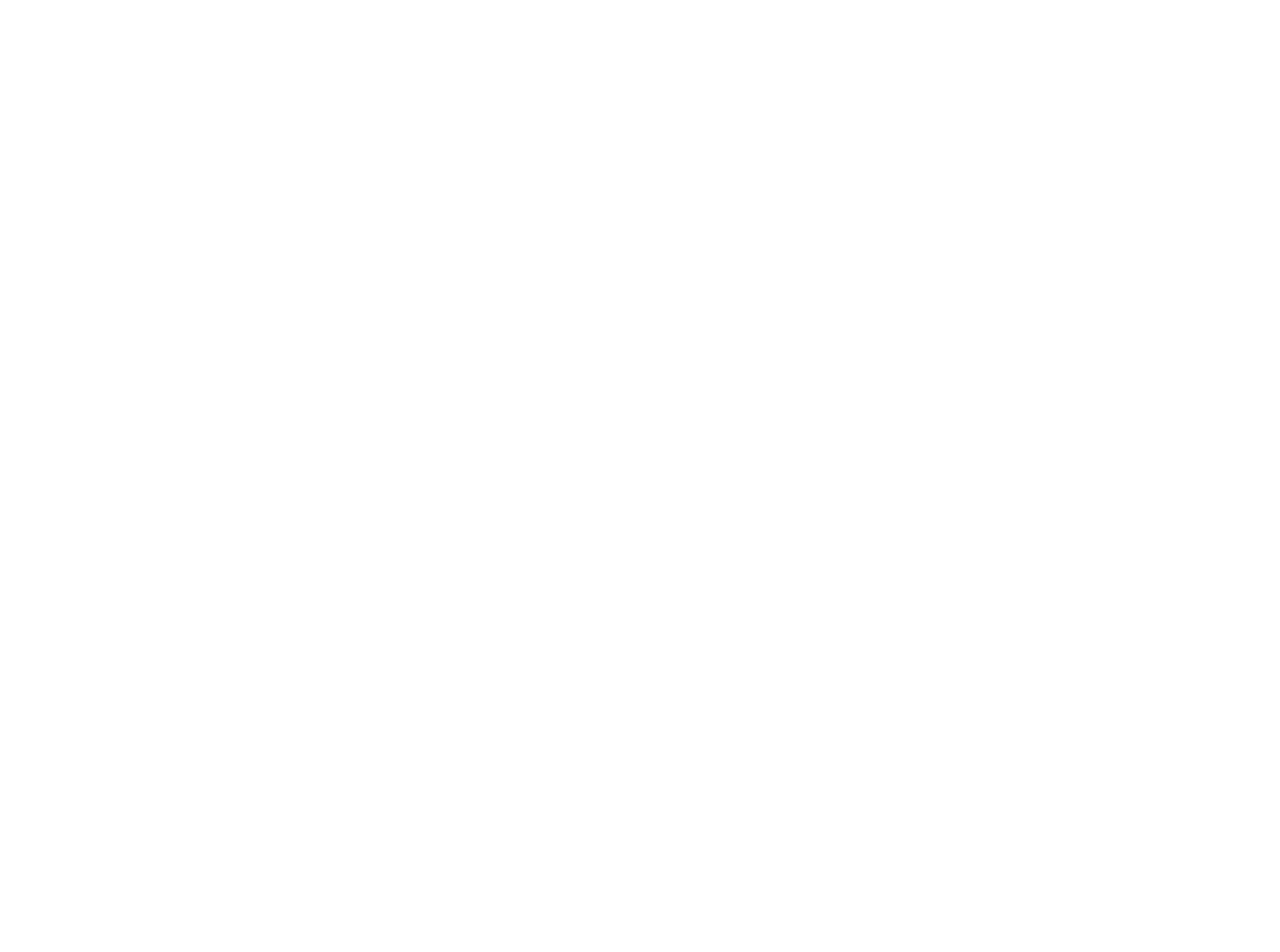
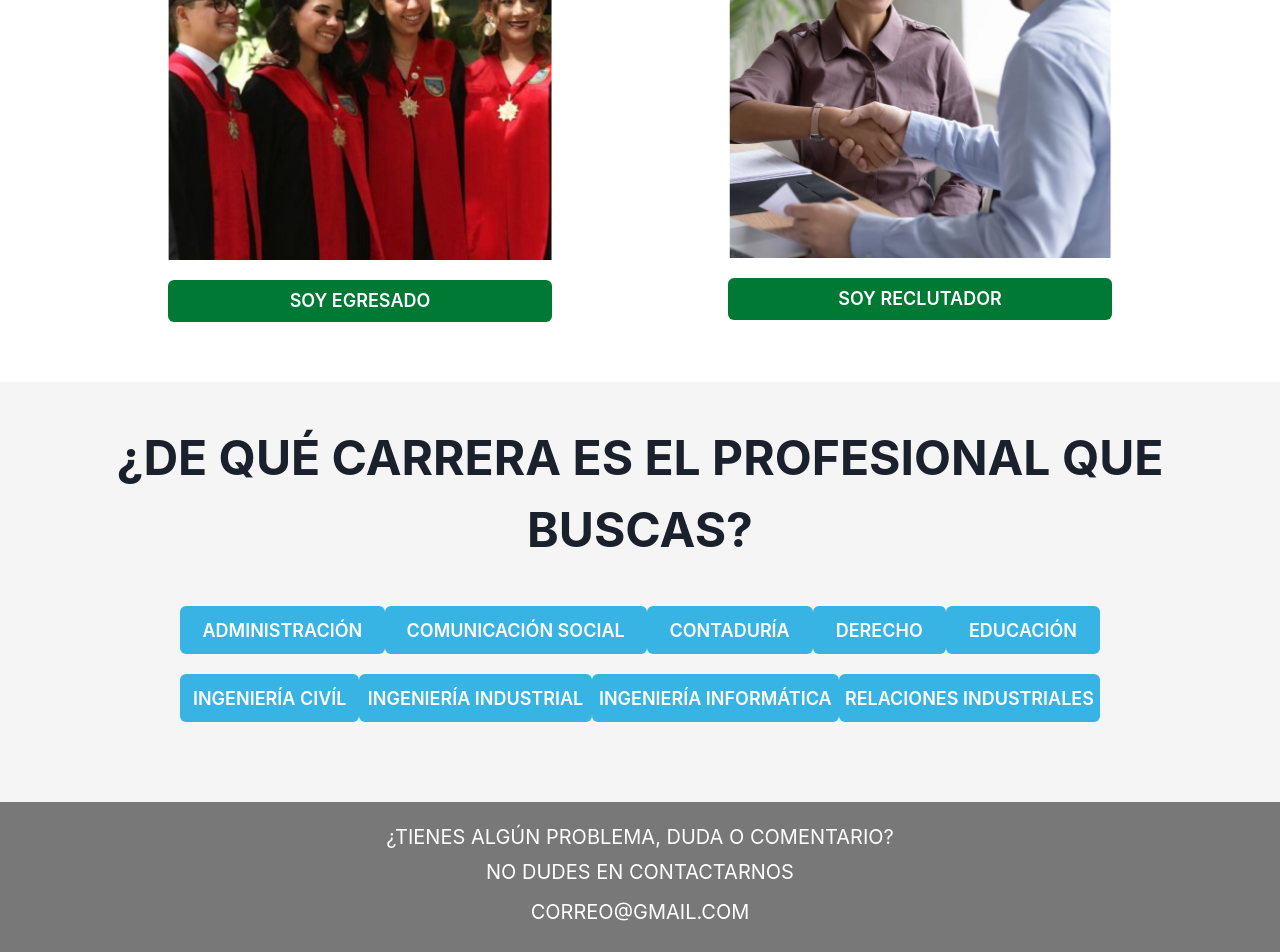
Before and after one commit to Wilmj28/UAlumni-Frontend, a React (Vite) app: page / in a window 1280 px wide. Shown: the part 831-1783 px from the top of the page. Before the commit the page ends 800 px from the top, so only its background shows below. Built offline with nearby package versions, Linux system fonts and the light colour scheme.

Commit message:
Estructura de landing page

```diff
--- /dev/null
+++ b/src/components/Footer.jsx
@@ -0,0 +1,19 @@
+import {Text} from '@chakra-ui/react'
+function Footer() {
+
+    return(
+        <div style={{
+            backgroundColor:'#787878',
+            width:'100%',
+            height:'150px',
+            display: 'flex',
+            flexDirection:'column',
+
+        }}>
+            <Text fontSize='xl' textAlign='center' paddingTop='20px' color='white' >¿TIENES ALGÚN PROBLEMA, DUDA O COMENTARIO?</Text>
+            <Text fontSize='xl' textAlign='center' paddingTop='5px' color='white'>NO DUDES EN CONTACTARNOS</Text>
+            <Text fontSize='xl' textAlign='center' paddingTop='10px' color='white'>CORREO@GMAIL.COM</Text>
+        </div>
+    );
+}
+export default Footer;
--- a/src/cores/landingpage/LandingPage.jsx
+++ b/src/cores/landingpage/LandingPage.jsx
@@ -1,13 +1,103 @@
-import React from "react";
+
 import NavBar from "../../components/Navbar";
+import { Text, Stack, Box, Image} from '@chakra-ui/react';
+import { Button, ButtonGroup } from '@chakra-ui/react';
 import EgresadosFoto from '../../images/egresados.jpg';
+import EgresadosLanding from '../../images/egresadosLanding.jpg';
+import ReclutadoresLanding from '../../images/reclutadoreslanding.jpg';
+import Footer from "../../components/Footer";
 
 function LandingPage() {
   return (
     <div>
       <NavBar/>
       <img src={EgresadosFoto} alt="Egresados" width="100%" height="auto"/>
-      <h1>Landing Page</h1>
+      <div style= {{width:'100%',
+                    backgroundColor:'white',
+                    display:'flex',
+                    justifyContent:'center',
+                    flexDirection:'column'}
+                    }>
+              <Text fontSize='5xl' textAlign='center' as='b'paddingTop='40px'>¿QUIÉN SOY?</Text>
+              <Stack direction='row' justifyContent='space-evenly' paddingTop='40px'>
+                  <Box boxSize='sm' display='flex' justifyItem='center' flexDirection='column'>
+                  <Image src={EgresadosLanding} alt='egresadosLanding' />
+                  <Button backgroundColor='#007935'color='white' _hover={{ bg:'#025024'}} size='lg' marginTop='20px' paddingTop='10px' paddingBottom='10px'>
+                    SOY EGRESADO
+                  </Button>
+                  </Box>
+                  <Box boxSize='sm' display='flex' justifyItem='center' flexDirection='column'>
+                  <Image src={ReclutadoresLanding} alt='reclutadoresLanding' />
+                  <Button backgroundColor='#007935'color='white' _hover={{ bg:'#025024'}} size='lg' marginTop='20px' paddingTop='10px' paddingBottom='10px'>
+                    SOY RECLUTADOR
+                  </Button>
+                </Box>
+              </Stack>
+      </div>
+
+      <div style={{
+                    width:'100%',
+                    display:'flex',
+                    justifyContent:'center',
+                    flexDirection:'column',
+                    backgroundColor:'#F5F5F5',
+                    marginTop:'120px',
+                    paddingBottom:'80px'
+                   }}>
+              <Text fontSize='5xl' textAlign='center' as='b' paddingTop='40px'>¿DE QUÉ CARRERA ES EL PROFESIONAL QUE BUSCAS?</Text>
+              <Stack direction='row' paddingLeft='180px' paddingRight='180px' marginTop='20px'>
+                  <div style={{
+                    display:'flex',
+                    flexDirection:'row',
+                    justifyContent: 'space-between',
+                    width:'100%'
+                  }}>
+                  <Button backgroundColor='#37B4E3'color='white' _hover={{ bg:'#247390'}} size='lg' marginTop='20px' paddingTop='10px' paddingBottom='10px'>
+                    ADMINISTRACIÓN
+                  </Button>
+                  <Button backgroundColor='#37B4E3'color='white' _hover={{ bg:'#247390'}} size='lg' marginTop='20px' paddingTop='10px' paddingBottom='10px'>
+                    COMUNICACIÓN SOCIAL
+                  </Button>
+                  <Button backgroundColor='#37B4E3'color='white' _hover={{ bg:'#247390'}} size='lg' marginTop='20px' paddingTop='10px' paddingBottom='10px'>
+                    CONTADURÍA
+                  </Button>
+                  <Button backgroundColor='#37B4E3'color='white' _hover={{ bg:'#247390'}} size='lg' marginTop='20px' paddingTop='10px' paddingBottom='10px'>
+                    DERECHO
+                  </Button>
+                  <Button backgroundColor='#37B4E3'color='white' _hover={{ bg:'#247390'}} size='lg' marginTop='20px' paddingTop='10px' paddingBottom='10px'>
+                    EDUCACIÓN
+                  </Button>
+                  </div>
+
+              </Stack>
+
+              <Stack direction='row' paddingLeft='180px' paddingRight='180px'>
+                  <div style={{
+                    display:'flex',
+                    flexDirection:'row',
+                    justifyContent: 'space-between',
+                    width:'100%'
+                  }}>
+                  <Button backgroundColor='#37B4E3'color='white' _hover={{ bg:'#247390'}} size='lg' marginTop='20px' paddingTop='10px' paddingBottom='10px'>
+                    INGENIERÍA CIVÍL
+                  </Button>
+                  <Button backgroundColor='#37B4E3'color='white' _hover={{ bg:'#247390'}} size='lg' marginTop='20px' paddingTop='10px' paddingBottom='10px'>
+                    INGENIERÍA INDUSTRIAL
+                  </Button>
+                  <Button backgroundColor='#37B4E3'color='white' _hover={{ bg:'#247390'}} size='lg' marginTop='20px' paddingTop='10px' paddingBottom='10px'>
+                    INGENIERÍA INFORMÁTICA
+                  </Button>
+                  <Button backgroundColor='#37B4E3'color='white' _hover={{ bg:'#247390'}} size='lg' marginTop='20px' paddingTop='10px' paddingBottom='10px'>
+                    RELACIONES INDUSTRIALES
+                  </Button>
+                  </div>
+
+              </Stack>
+      </div>
+
+
+      <Footer/>
+
     </div>
   );
 }
```
Also changed, not shown: src/images/egresadosLanding.jpg (added), src/images/reclutadoreslanding.jpg (added).
